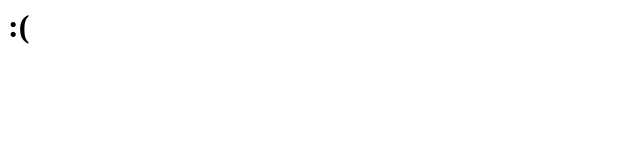
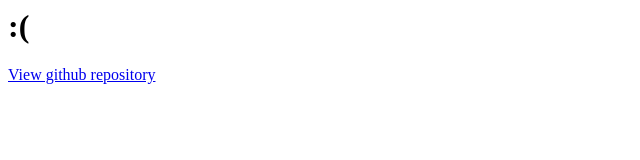
Before and after one commit to quijir/blank, a plain HTML site: page index.html in a window 1280 px wide. Shown: the whole page, without its empty margins (0-640 px from the left). Drawn offline with Linux system fonts and the light colour scheme.

Commit message:
Update index.html

```diff
--- a/index.html
+++ b/index.html
@@ -6,5 +6,6 @@
     </head>
     <body>
       <h1>:(</h1>
+      <a href='github.com/quijir/blank'>View github repository</a>
     </body>
   </html>
```
